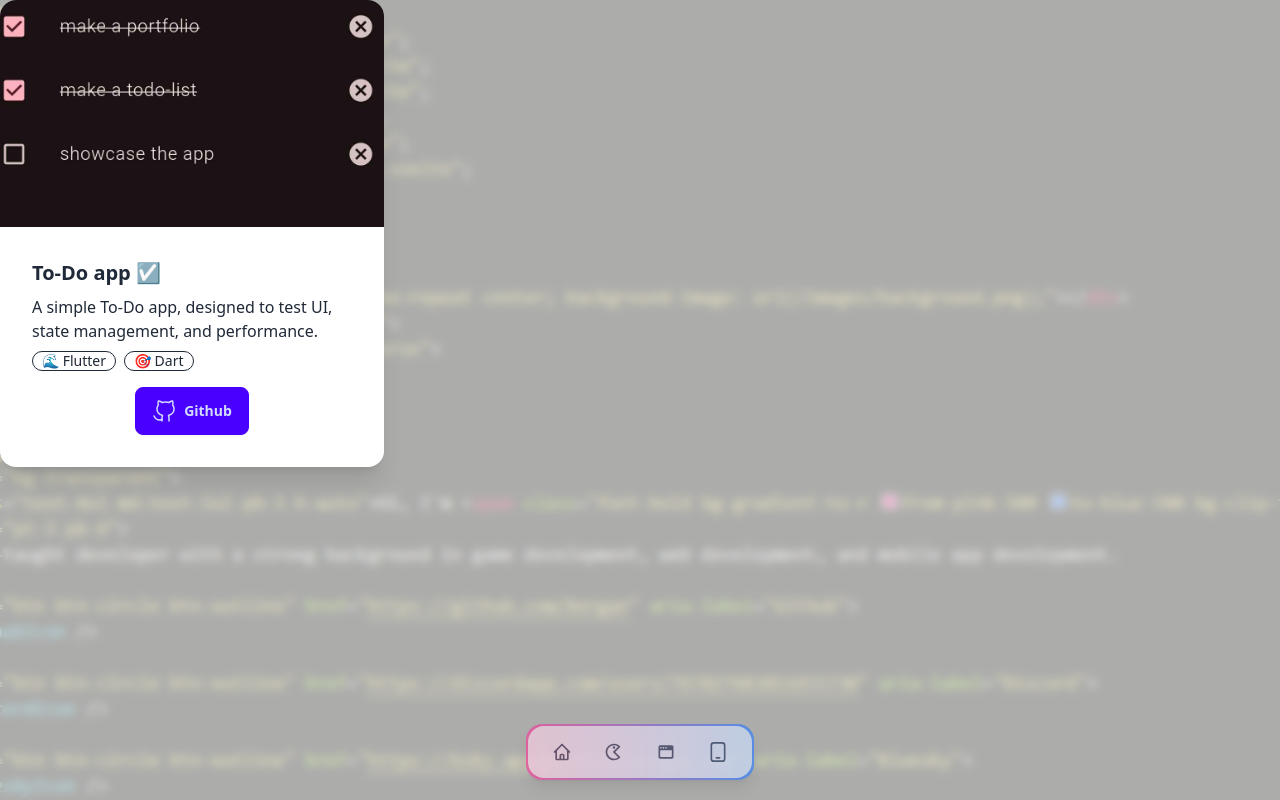
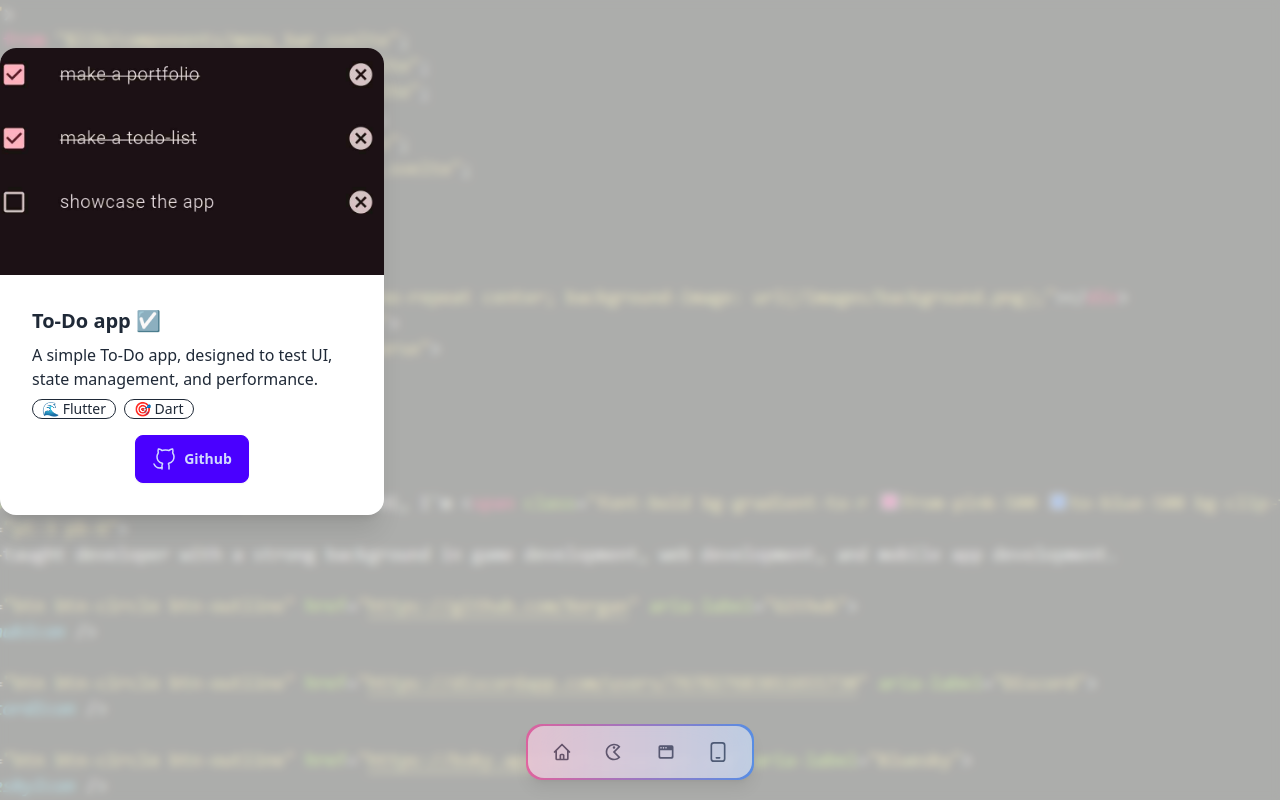
Before and after one commit to Xergan/portfolio, a SvelteKit app: page /apps in a window 1280 px wide. Built offline with nearby package versions, Linux system fonts and the light colour scheme.

Commit message:
Adjust padding for main container in +page.svelte
Updated padding for the main container in the Svelte page.

```diff
--- a/src/routes/apps/+page.svelte
+++ b/src/routes/apps/+page.svelte
@@ -8,7 +8,7 @@
 <div class="fixed h-full w-full bg-cover bg-top" style="background-image: url(/images/background.png);">
     <div class="h-full w-full backdrop-blur-sm bg-base-300 bg-opacity-70"></div>
 </div>
-<div class="pb-4 w-full justify-center flex">
+<div class="pt-12 pb-28 w-full justify-center flex">
     <div class="grid grid-cols-1 md:grid-cols-2 lg:grid-cols-3 gap-16">
         <Card
             title="To-Do app ☑️"
```
